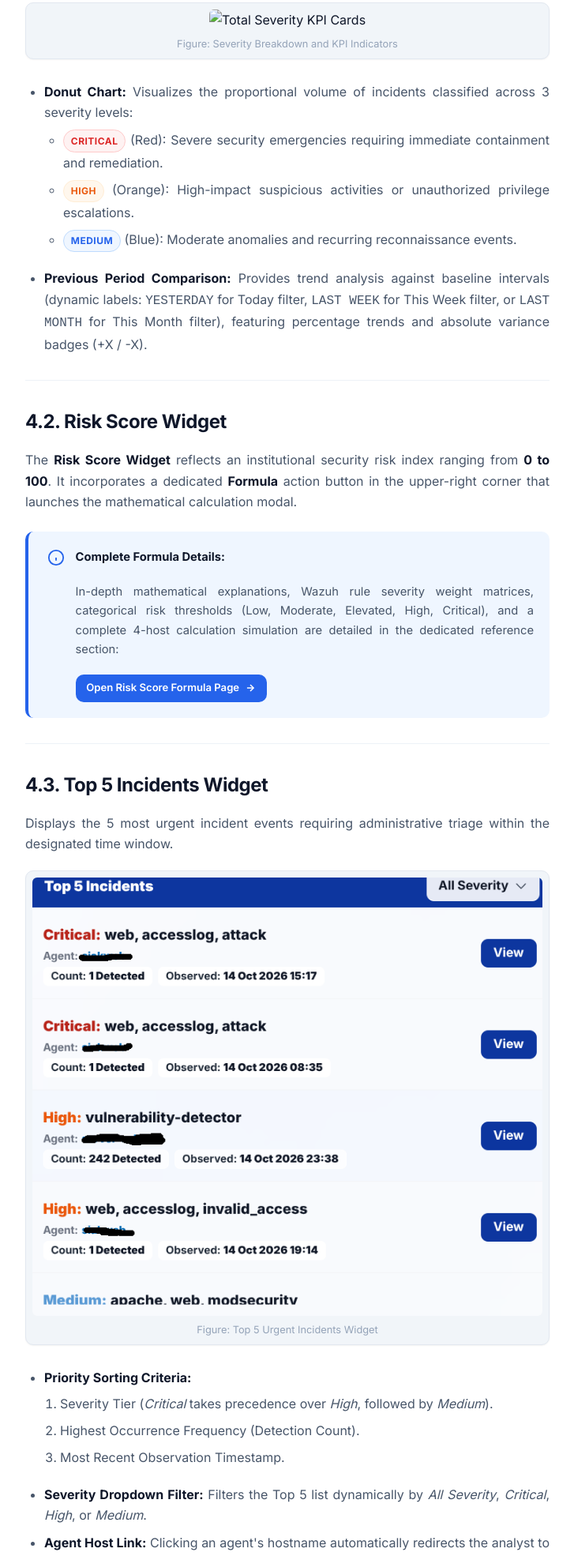
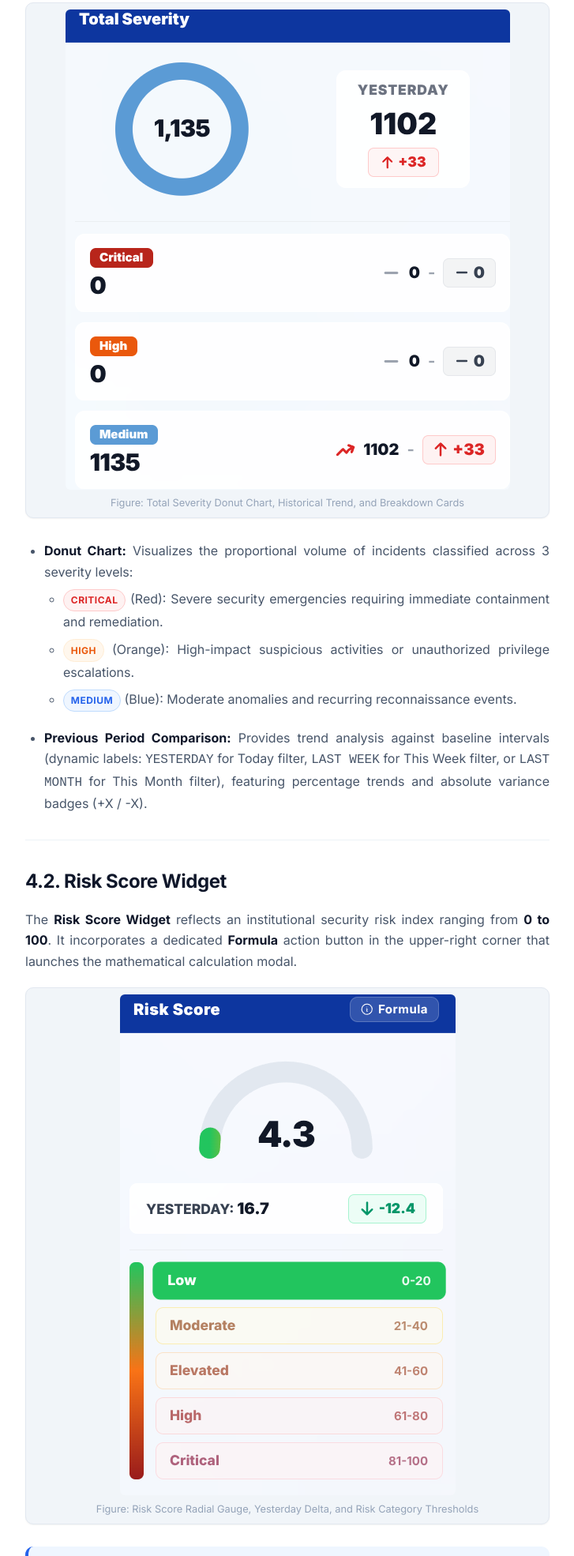
Before and after one commit to atilanaufal/asoc-dashboard-guide, a plain HTML site: page dashboard.html in a window 1280 px wide. Shown: the part 830-2800 px from the top of the page at 79% size, without its empty margins (296-1023 px from the left). Drawn offline with Linux system fonts and the light colour scheme.

Commit message:
docs: embed total-severity-widget and risk-score-widget in dashboard.html and document guide in header.html

```diff
--- a/dashboard.html
+++ b/dashboard.html
@@ -175,8 +175,8 @@
           <h2 class="section-h2">4.1. Total Severity Widget</h2>
 
           <div class="doc-image-container">
-            <img src="assets/images/screenshots/dashboard/incident-kpi-widget.png" alt="Total Severity KPI Cards" class="doc-image" loading="lazy">
-            <div class="doc-image-caption">Figure: Severity Breakdown and KPI Indicators</div>
+            <img src="assets/images/screenshots/dashboard/total-severity-widget.png" alt="Total Severity KPI and Donut Widget" class="doc-image" loading="lazy">
+            <div class="doc-image-caption">Figure: Total Severity Donut Chart, Historical Trend, and Breakdown Cards</div>
           </div>
 
           <ul>
@@ -200,6 +200,11 @@
           <p>
             The <strong>Risk Score Widget</strong> reflects an institutional security risk index ranging from <strong>0 to 100</strong>. It incorporates a dedicated <strong>Formula</strong> action button in the upper-right corner that launches the mathematical calculation modal.
           </p>
+
+          <div class="doc-image-container">
+            <img src="assets/images/screenshots/dashboard/risk-score-widget.png" alt="Risk Score Widget" class="doc-image" loading="lazy">
+            <div class="doc-image-caption">Figure: Risk Score Radial Gauge, Yesterday Delta, and Risk Category Thresholds</div>
+          </div>
 
           <div class="callout">
             <div class="callout-icon">
```
Also changed, not shown: header.html (+6 -1 lines).
